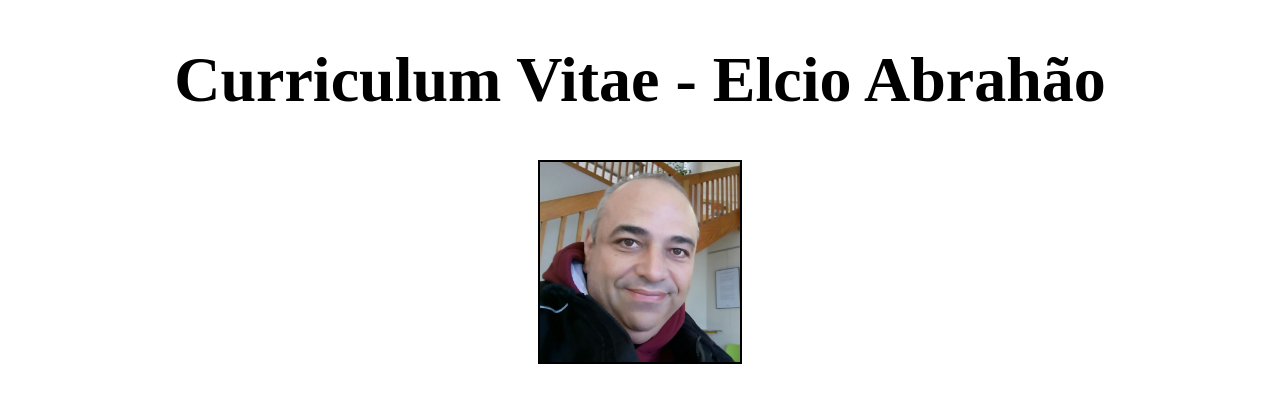
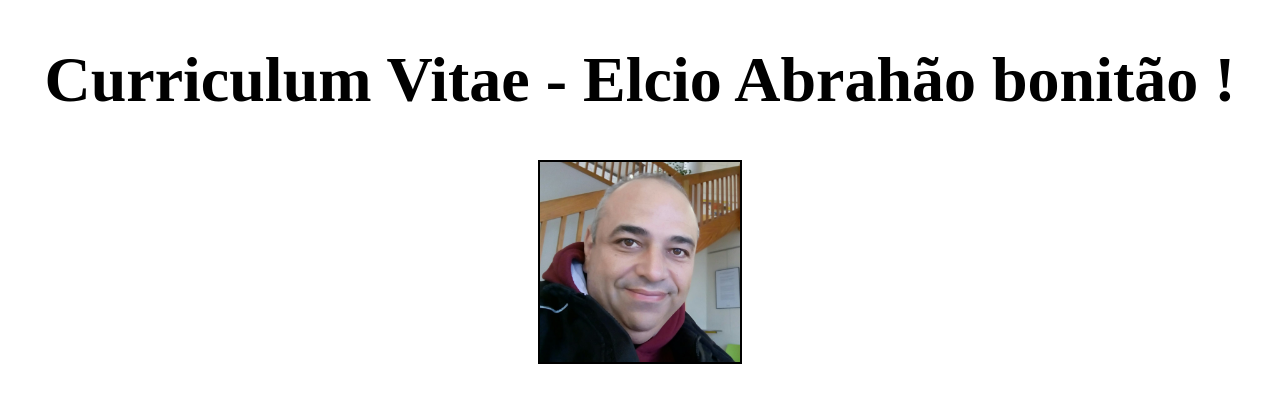
Before and after one commit to elcioabrahao/elcioabrahao.github.io, a plain HTML site: page index.html in a window 1280 px wide. Drawn offline with Linux system fonts and the light colour scheme.

Commit message:
Novo codigo

```diff
--- a/index.html
+++ b/index.html
@@ -24,7 +24,7 @@
 <body>
     <main class="principal">
 
-        <h1>Curriculum Vitae - Elcio Abrahão</h1>
+        <h1>Curriculum Vitae - Elcio Abrahão bonitão !</h1>
         <img src="elcio_foto.jpeg" width="200px" />
 
     </main>
```
